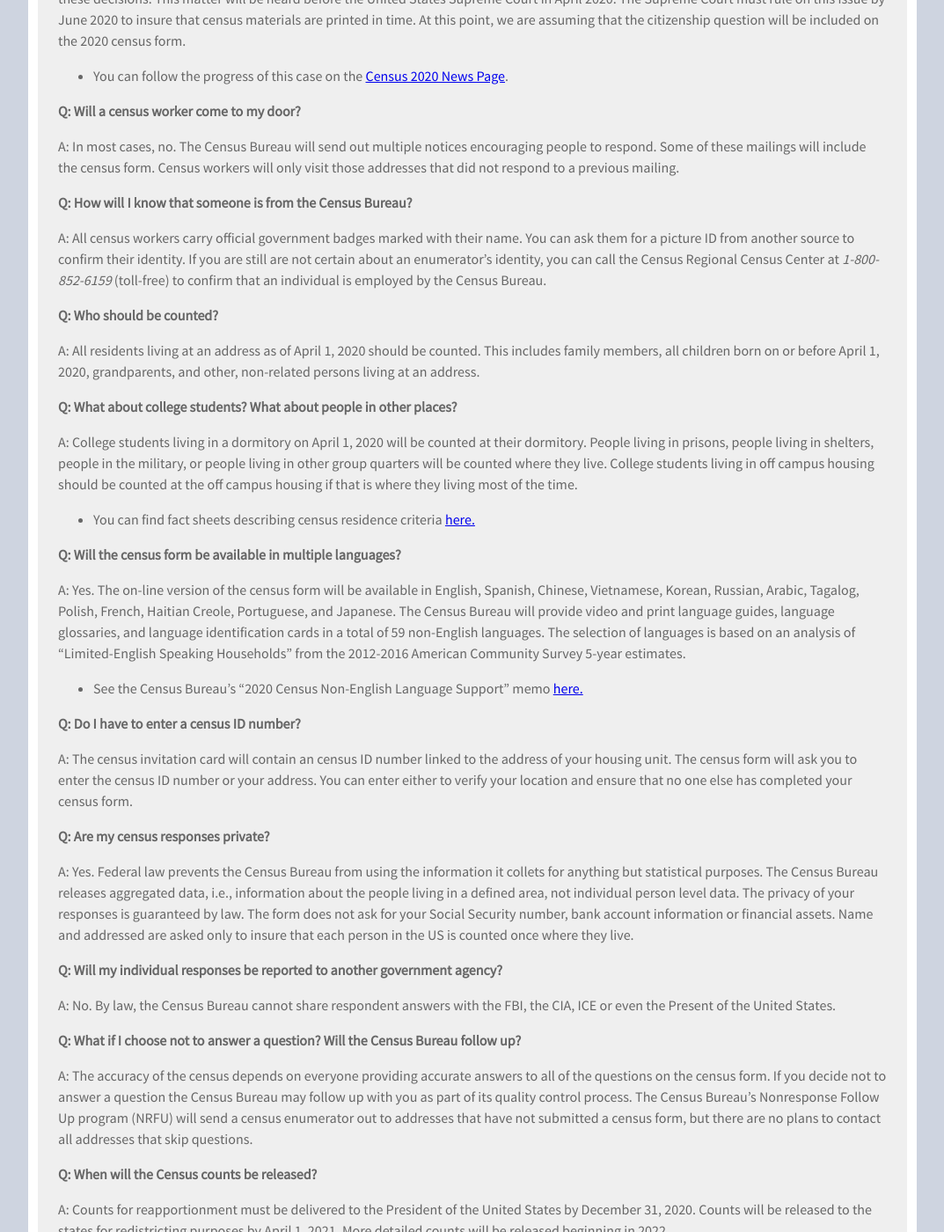
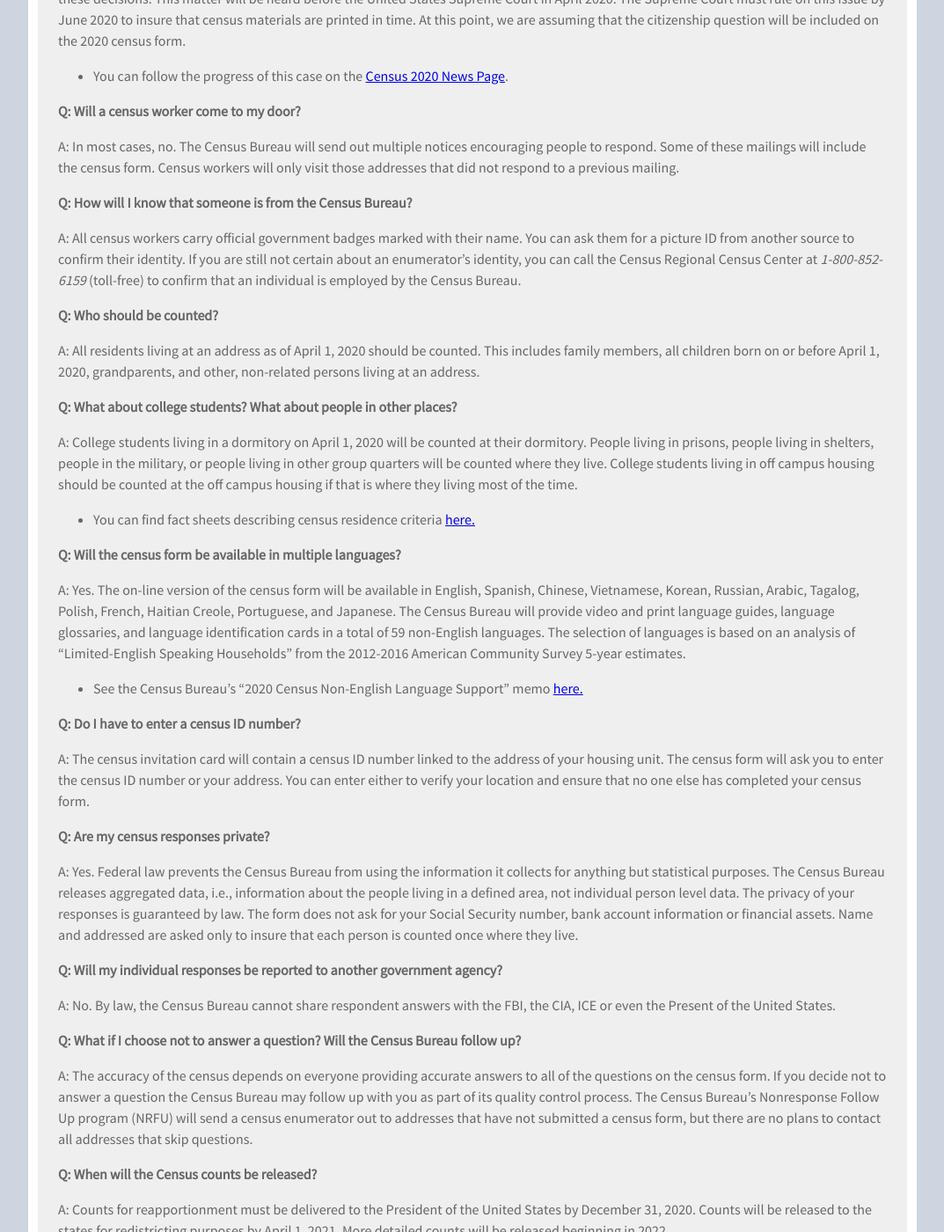
Before and after one commit to TBleess/Website_New, a Jekyll site: the page built from pages/5_CensusACS/2020-faq.md, in a window 1280 px wide and 1400 px high, scrolled down 1570 px. Shown: the whole window at 88% size, without its empty margins (103-1176 px from the left). Built offline with Jekyll 4.4.1, drawn with Linux system fonts in a browser that asks for light colours; some of the changed text lies outside the part shown.

Commit message:
Update 2020-faq.md

```diff
--- a/pages/5_CensusACS/2020-faq.md
+++ b/pages/5_CensusACS/2020-faq.md
@@ -58,7 +58,7 @@ A: In most cases, no.  The Census Bureau will send out multiple notices encourag
 
 **Q: How will I know that someone is from the Census Bureau?**
 
-A: All census workers carry official government badges marked with their name.  You can ask them for a picture ID from another source to confirm their identity.  If you are still are not certain about an enumerator’s identity, you can call the Census Regional Census Center at *1-800-852-6159* (toll-free) to confirm that an individual is employed by the Census Bureau.
+A: All census workers carry official government badges marked with their name.  You can ask them for a picture ID from another source to confirm their identity.  If you are still not certain about an enumerator’s identity, you can call the Census Regional Census Center at *1-800-852-6159* (toll-free) to confirm that an individual is employed by the Census Bureau.
 
 **Q: Who should be counted?**
 
@@ -80,11 +80,11 @@ Tagalog, Polish, French, Haitian Creole, Portuguese, and Japanese.  The Census B
 
 **Q: Do I have to enter a census ID number?**
 
-A: The census invitation card will contain an census ID number linked to the address of your housing unit.  The census form will ask you to enter the census ID number or your address.  You can enter either to verify your location and ensure that no one else has completed your census form.
+A: The census invitation card will contain a census ID number linked to the address of your housing unit.  The census form will ask you to enter the census ID number or your address.  You can enter either to verify your location and ensure that no one else has completed your census form.
 
 **Q: Are my census responses private?**
 
-A: Yes.  Federal law prevents the Census Bureau from using the information it collets for anything but statistical purposes.  The Census Bureau releases aggregated data, i.e., information about the people living in a defined area, not individual person level data.  The privacy of your responses is guaranteed by law.  The form does not ask for your Social Security number, bank account information or financial assets.  Name and addressed are asked only to insure that each person in the US is counted once where they live.
+A: Yes.  Federal law prevents the Census Bureau from using the information it collects for anything but statistical purposes.  The Census Bureau releases aggregated data, i.e., information about the people living in a defined area, not individual person level data.  The privacy of your responses is guaranteed by law.  The form does not ask for your Social Security number, bank account information or financial assets.  Name and addressed are asked only to insure that each person is counted once where they live.
 
 **Q: Will my individual responses be reported to another government agency?**
 
```
Also changed, not shown: other parts of pages/5_CensusACS/2020-faq.md (+1 -1 lines).
